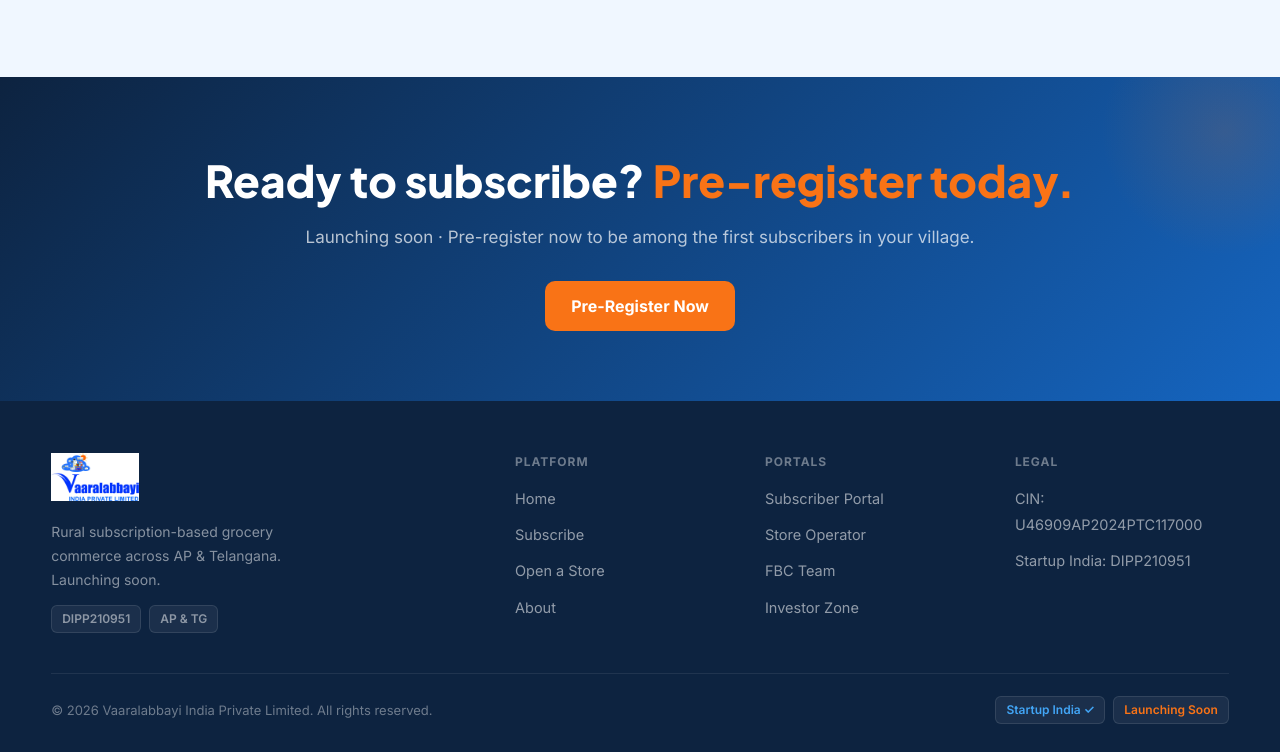
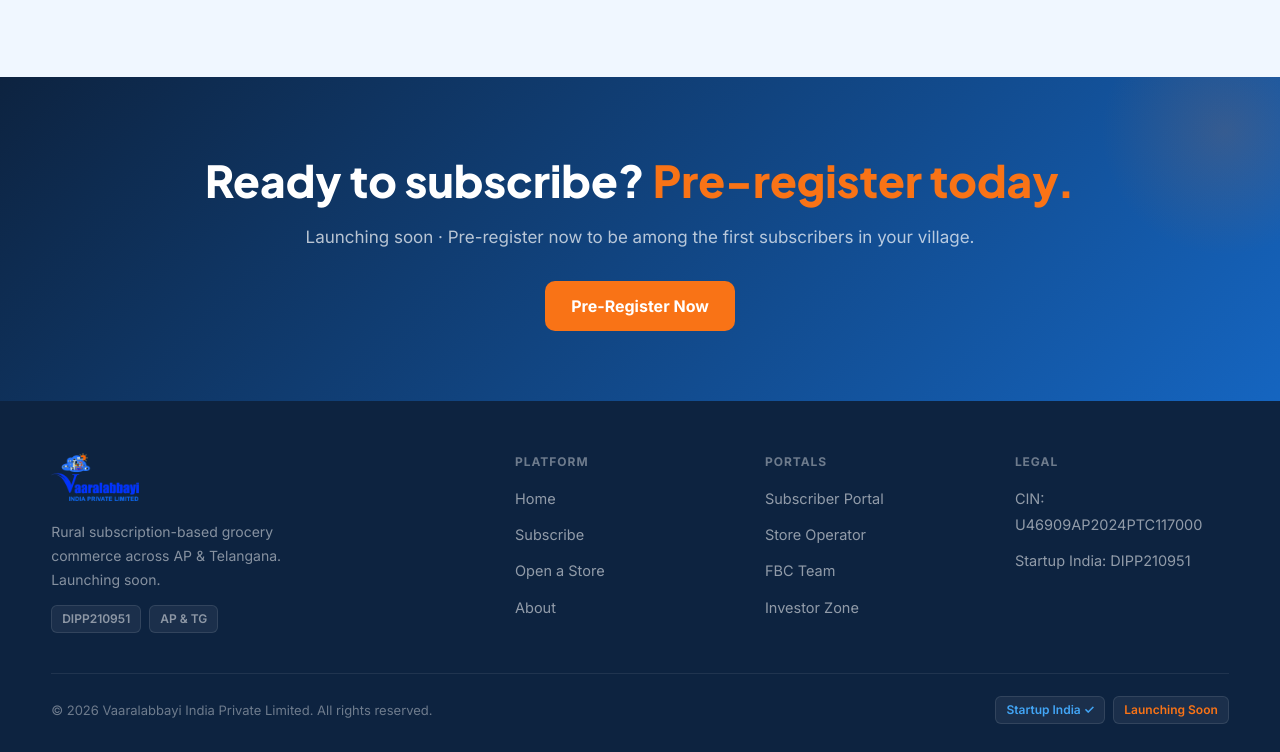
Before and after one commit to bgnc-cloud/vaaralabbayi, a plain HTML site: page subscribe.html in a window 1280 px wide. Shown: the part 2085-2837 px from the top of the page. Drawn offline with Linux system fonts and the light colour scheme.

Commit message:
Update subscribe.html

```diff
--- a/subscribe.html
+++ b/subscribe.html
@@ -138,7 +138,7 @@
 
 <footer>
   <div class="footer-grid">
-    <div><div class="footer-logo"><a href="index.html"><img src="logo.jpg" alt="VIPL"></a></div><p class="footer-tagline eng">Rural subscription-based grocery commerce across AP &amp; Telangana. Launching soon.</p><p class="footer-tagline tel" style="display:none">AP &amp; తెలంగాణలో గ్రామీణ సభ్యత్వ ఆధారిత కిరాణా వాణిజ్యం. త్వరలో ప్రారంభం.</p><div class="footer-badges" style="margin-top:14px;display:flex;gap:8px"><span class="footer-badge">DIPP210951</span><span class="footer-badge">AP &amp; TG</span></div></div>
+    <div><div class="footer-logo"><a href="index.html"><img src="logo-footer.png" alt="VIPL"></a></div><p class="footer-tagline eng">Rural subscription-based grocery commerce across AP &amp; Telangana. Launching soon.</p><p class="footer-tagline tel" style="display:none">AP &amp; తెలంగాణలో గ్రామీణ సభ్యత్వ ఆధారిత కిరాణా వాణిజ్యం. త్వరలో ప్రారంభం.</p><div class="footer-badges" style="margin-top:14px;display:flex;gap:8px"><span class="footer-badge">DIPP210951</span><span class="footer-badge">AP &amp; TG</span></div></div>
     <div><div class="footer-col-title">Platform</div><ul class="footer-links"><li><a href="index.html">Home</a></li><li><a href="subscribe.html">Subscribe</a></li><li><a href="store.html">Open a Store</a></li><li><a href="about.html">About</a></li></ul></div>
     <div><div class="footer-col-title">Portals</div><ul class="footer-links"><li><a href="subscribe.html">Subscriber Portal</a></li><li><a href="store.html">Store Operator</a></li><li><a href="contact.html">FBC Team</a></li><li><a href="investor.html">Investor Zone</a></li></ul></div>
     <div><div class="footer-col-title">Legal</div><ul class="footer-links"><li><a>CIN: U46909AP2024PTC117000</a></li><li><a>Startup India: DIPP210951</a></li></ul></div>
```
